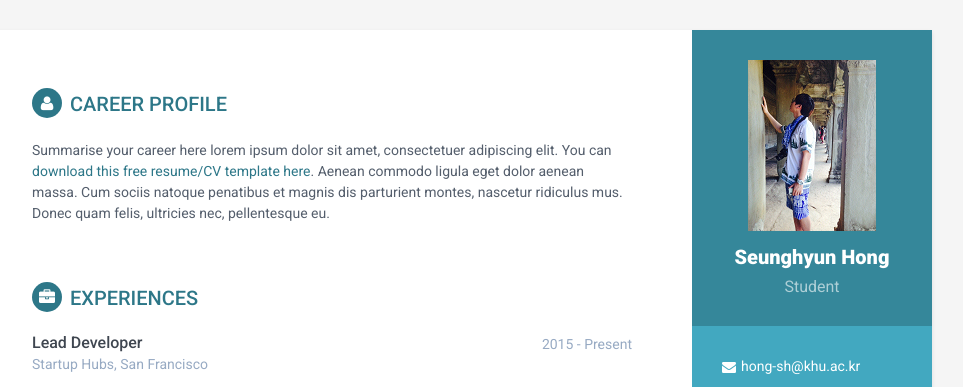
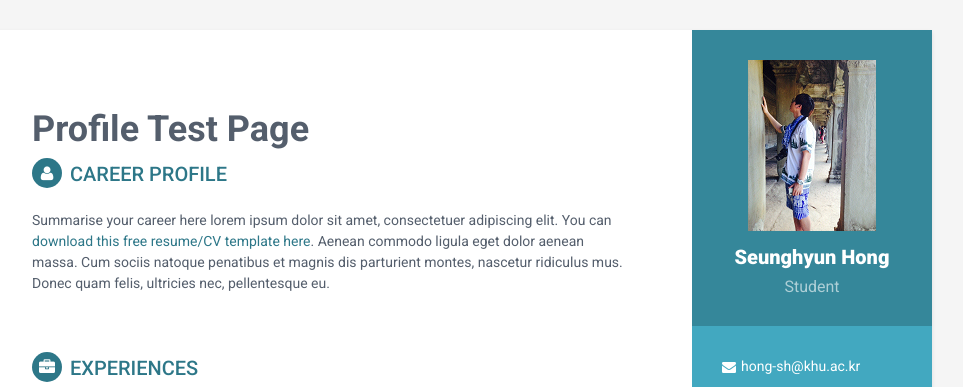
Before and after one commit to SeunghyunHong/seunghyunhong.github.io, a plain HTML site: page index.html in a window 1280 px wide. Shown: the top 387 px of the page, without its empty margins (188-1151 px from the left). Drawn offline with Linux system fonts and the light colour scheme.

Commit message:
Update index.html

```diff
--- a/index.html
+++ b/index.html
@@ -83,6 +83,7 @@
         </div><!--//sidebar-wrapper-->
 
         <div class="main-wrapper">
+            <h1 class="page-title">Profile Test Page</h1>
 
             <section class="section summary-section">
                 <h2 class="section-title"><i class="fa fa-user"></i>Career Profile</h2>
```
